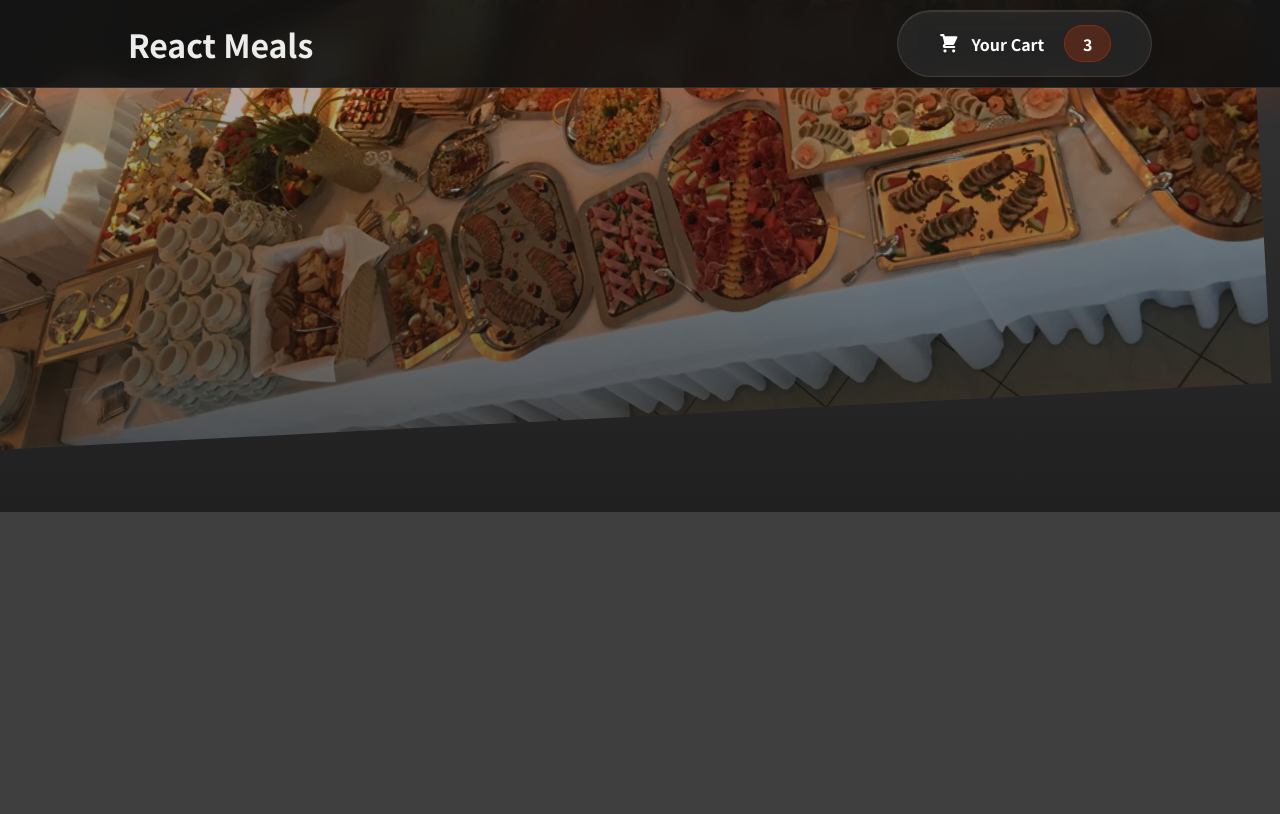
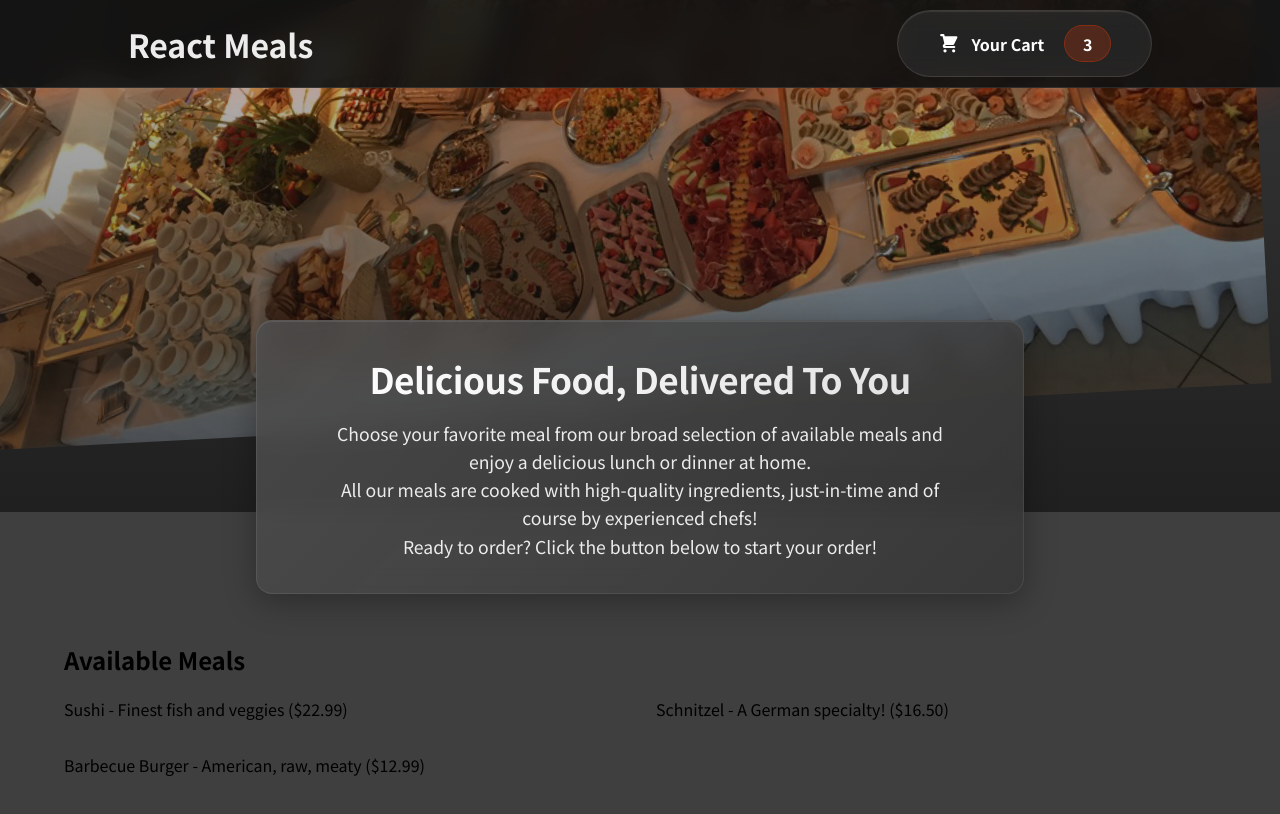
Before and after one commit to fira0l/Training_Repo, a React (Create React App) app: page / in a window 1280 px wide. Shown: the top 814 px of the page. Built offline with nearby package versions, Linux system fonts and the light colour scheme.

Commit message:
Adding the meals and summary section. created a separate component

```diff
--- a/src/App.js
+++ b/src/App.js
@@ -1,13 +1,14 @@
 import { Fragment  } from 'react'
 import Header from './components/Layout/Header';
-import HeaderCartButton from './components/Layout/HeaderCartButton';
-
-
+import Meals from './components/Meals/Meals';
 
 function App() {
   return (
     <Fragment>
       <Header />
+      <main>
+         <Meals />
+      </main>
     </Fragment>
   );
 }
--- /dev/null
+++ b/src/components/Meals/AvailableMeals.js
@@ -0,0 +1,43 @@
+
+import classes from './AvailableMeals.module.css';
+
+const DUMMY_MEALS = [
+    {
+        id: 'm1',
+        name: 'Sushi',
+        description: 'Finest fish and veggies',
+        price: 22.99,
+    },
+    {
+        id: 'm2',
+        name: 'Schnitzel',
+        description: 'A German specialty!',
+        price: 16.5,
+    },
+    {
+        id: 'm3',
+        name: 'Barbecue Burger',
+        description: 'American, raw, meaty',
+        price: 12.99,
+    },
+];
+
+const AvailableMeals = () => {
+
+    const mealsList = DUMMY_MEALS.map(meal => (
+        <li key={meal.id}>
+            {meal.name} - {meal.description} (${meal.price.toFixed(2)})
+        </li>
+    ));
+
+  return (
+    <section className={classes.meals}>
+      <h2>Available Meals</h2>
+      <ul>
+        {mealsList}
+      </ul>
+    </section>
+  );
+};
+
+export default AvailableMeals;
--- /dev/null
+++ b/src/components/Meals/AvailableMeals.module.css
@@ -0,0 +1,83 @@
+.meals {
+  max-width: 72rem;
+  width: 90%;
+  margin: 3rem auto;
+  animation: meals-appear 0.8s cubic-bezier(0.22, 1, 0.36, 1) forwards;
+  perspective: 1000px;
+}
+
+.meals ul {
+  list-style: none;
+  margin: 0;
+  padding: 0;
+  display: grid;
+  grid-template-columns: repeat(auto-fill, minmax(28rem, 1fr));
+  gap: 2rem;
+}
+
+/* Modern card animation */
+@keyframes meals-appear {
+  0% {
+    opacity: 0;
+    transform: translateY(4rem) rotateX(-10deg);
+  }
+  50% {
+    opacity: 0.5;
+  }
+  100% {
+    opacity: 1;
+    transform: translateY(0) rotateX(0);
+  }
+}
+
+/* Individual meal item animation */
+@keyframes meal-item-appear {
+  from {
+    opacity: 0;
+    transform: scale(0.95) translateY(20px);
+  }
+  to {
+    opacity: 1;
+    transform: scale(1) translateY(0);
+  }
+}
+
+.meals li {
+  animation: meal-item-appear 0.6s cubic-bezier(0.34, 1.56, 0.64, 1) both;
+  animation-delay: calc(var(--index) * 0.1s);
+  will-change: transform, opacity;
+}
+
+/* Responsive adjustments */
+@media (max-width: 768px) {
+  .meals {
+    width: 95%;
+    margin: 2rem auto;
+  }
+
+  .meals ul {
+    grid-template-columns: 1fr;
+    gap: 1.5rem;
+  }
+
+  @keyframes meals-appear {
+    from {
+      opacity: 0;
+      transform: translateY(2rem);
+    }
+    to {
+      opacity: 1;
+      transform: translateY(0);
+    }
+  }
+}
+
+/* Optional: Add hover effect for grid items */
+.meals li {
+  transition: transform 0.3s ease, box-shadow 0.3s ease;
+}
+
+.meals li:hover {
+  transform: translateY(-5px);
+  z-index: 1;
+}
--- /dev/null
+++ b/src/components/Meals/Meals.js
@@ -0,0 +1,14 @@
+
+import MealSummary from "./MealsSummary";
+import AvailableMeals from "./AvailableMeals";
+import { Fragment } from "react/jsx-runtime";
+
+const Meals = () => {
+    return (
+        <Fragment>
+            <MealSummary />
+            <AvailableMeals />
+        </Fragment>
+    );
+};
+export default Meals;
--- /dev/null
+++ b/src/components/Meals/MealsSummary.js
@@ -0,0 +1,21 @@
+import classes from './MealsSummary.module.css';
+
+
+const MealSummary = () => {
+  return (
+    <section className={classes.summary}>
+      <h2>Delicious Food, Delivered To You</h2>
+      <p>
+        Choose your favorite meal from our broad selection of available meals
+        and enjoy a delicious lunch or dinner at home.
+      </p>
+      <p>
+        All our meals are cooked with high-quality ingredients, just-in-time and
+        of course by experienced chefs!
+      </p>
+      <p>Ready to order? Click the button below to start your order!</p>
+    </section>
+  );
+};
+
+export default MealSummary;
--- /dev/null
+++ b/src/components/Meals/MealsSummary.module.css
@@ -0,0 +1,76 @@
+.summary {
+  text-align: center;
+  max-width: 48rem;
+  width: 90%;
+  margin: auto;
+  margin-top: -12rem;
+  position: relative;
+  background: rgba(56, 56, 56, 0.85);
+  backdrop-filter: blur(12px);
+  -webkit-backdrop-filter: blur(12px);
+  color: white;
+  border-radius: 16px;
+  padding: 2rem;
+  box-shadow:
+    0 8px 32px rgba(0, 0, 0, 0.3),
+    inset 0 1px 1px rgba(255, 255, 255, 0.1);
+  border: 1px solid rgba(255, 255, 255, 0.08);
+  transform: translateY(0);
+  transition: all 0.4s cubic-bezier(0.16, 1, 0.3, 1);
+  z-index: 5;
+}
+
+.summary:hover {
+  transform: translateY(-4px);
+  box-shadow:
+    0 12px 40px rgba(0, 0, 0, 0.4),
+    inset 0 1px 1px rgba(255, 255, 255, 0.15);
+  background: rgba(56, 56, 56, 0.92);
+}
+
+.summary h2 {
+  font-size: 2.2rem;
+  margin-top: 0;
+  margin-bottom: 1rem;
+  background: linear-gradient(90deg, #ffffff, #e0e0e0);
+  -webkit-background-clip: text;
+  background-clip: text;
+  color: transparent;
+  letter-spacing: -0.5px;
+}
+
+.summary p {
+  font-size: 1.1rem;
+  line-height: 1.6;
+  opacity: 0.9;
+  max-width: 40rem;
+  margin: 0 auto;
+}
+
+/* Optional tech-inspired accent elements */
+.summary::before {
+  content: '';
+  position: absolute;
+  top: -1px;
+  left: -1px;
+  right: -1px;
+  bottom: -1px;
+  border-radius: 16px;
+  background: linear-gradient(135deg,
+    rgba(255, 255, 255, 0.1),
+    rgba(255, 255, 255, 0));
+  z-index: -1;
+  pointer-events: none;
+}
+
+/* Responsive adjustment */
+@media (max-width: 768px) {
+  .summary {
+    margin-top: -8rem;
+    padding: 1.5rem;
+  }
+
+  .summary h2 {
+    font-size: 1.8rem;
+  }
+}
```
